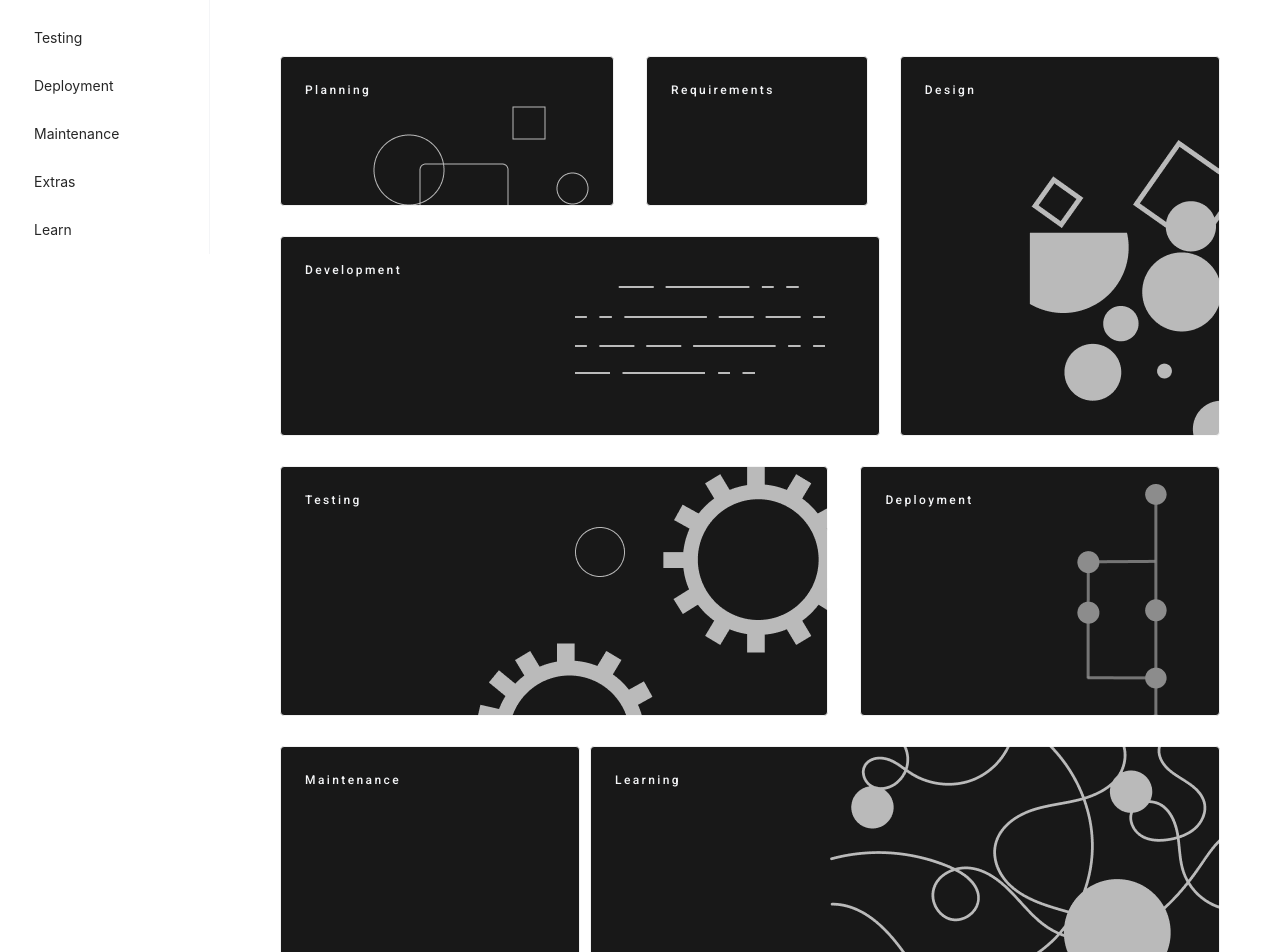
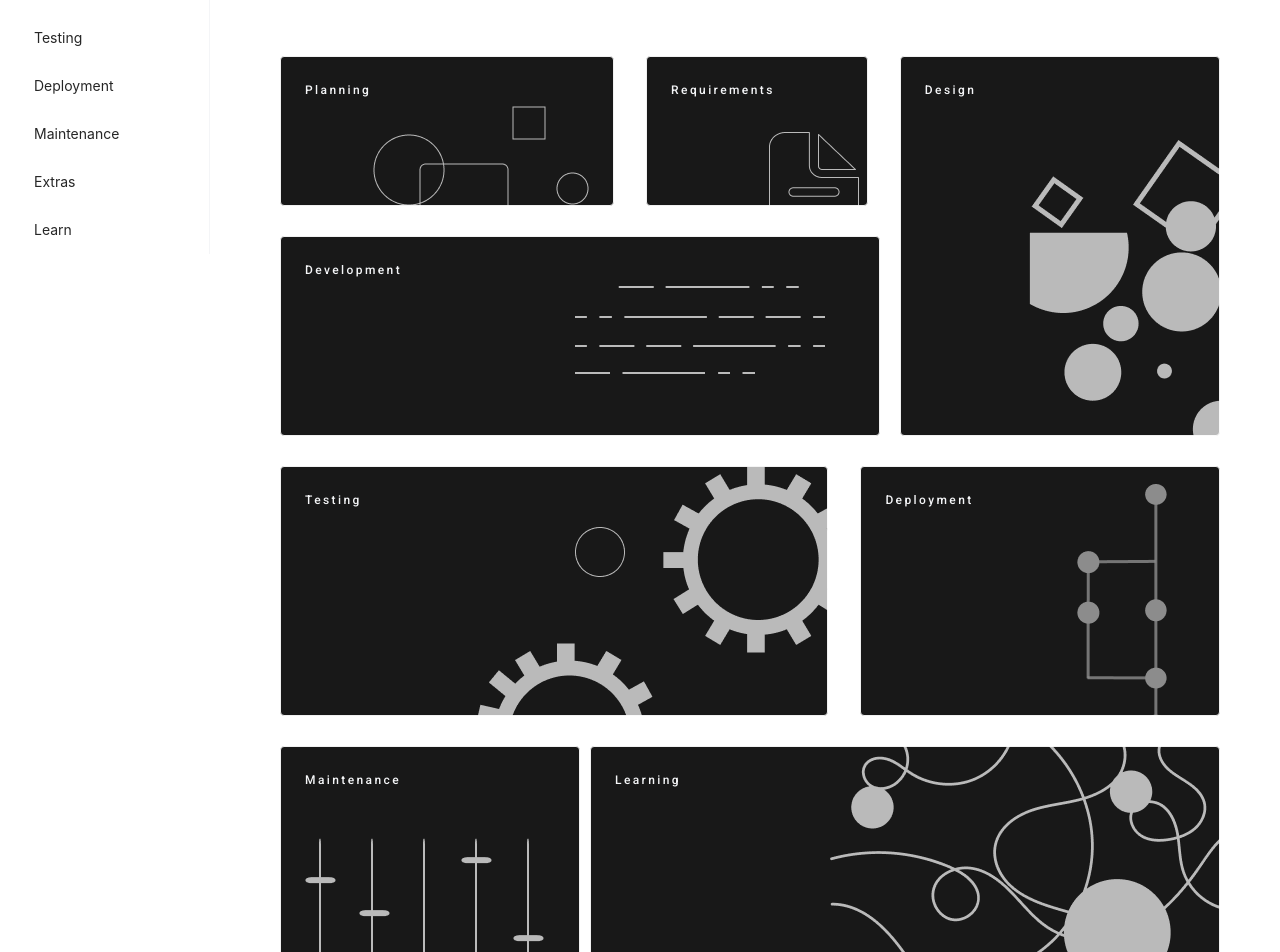
Before and after one commit to AVRahul/UIlabz, a React (Create React App) app: page / in a window 1280 px wide. Shown: the part 300-1252 px from the top of the page. Built offline with nearby package versions, Linux system fonts and the light colour scheme.

Commit message:
Updated the overview page with some effects

```diff
--- a/src/App.css
+++ b/src/App.css
@@ -29,6 +29,15 @@
   display: flex;
   justify-content: flex-end;
   opacity: 0.7;
+}
+
+.requirement-card{
+    display: flex;
+    justify-content: flex-end;
+    margin: -1rem;
+    opacity: 0.7;
+    padding-right: -67px;
+    padding-top: 42px;
 }
 
 .design-card {
@@ -67,6 +76,11 @@
   justify-content: flex-end;
   padding-right: 60px;
   opacity: 0.5;
+}
+
+.maintain-card{
+    padding-top: 42px;
+    opacity: 0.7;
 }
 
 .row2-card {
--- a/src/components/overview/overview.jsx
+++ b/src/components/overview/overview.jsx
@@ -26,7 +26,7 @@ class Overview extends Component {
           align="top"
         >
           <Col flex={4}>
-            <Card style={{ style, height: 150 }}>
+            <Card hoverable style={{ style, height: 150 }}>
               <h6 className="card-title">Planning</h6>
               <div className="plan-card">
                 <img alt="plan" src="/assets/images/idea.png" />
@@ -34,12 +34,15 @@ class Overview extends Component {
             </Card>
           </Col>
           <Col flex={4}>
-            <Card style={{ style, height: 150 }}>
+            <Card hoverable style={{ style, height: 150 }}>
               <h6 className="card-title">Requirements</h6>
+              <div className="requirement-card">
+                <img alt="requirement" src="/assets/images/require.png" />
+              </div>
             </Card>
           </Col>
           <Col flex={6}>
-            <Card style={{ style, height: 380 }}>
+            <Card hoverable style={{ style, height: 380 }}>
               <h6 className="card-title">Design</h6>
               <div className="design-card">
                 <img alt="design" src="/assets/images/design.png" />
@@ -49,7 +52,7 @@ class Overview extends Component {
         </Row>
         <Row justify="center" align="top" className="row2-card">
           <Col flex={7}>
-            <Card style={{ width: 600, height: 200 }}>
+            <Card hoverable style={{ width: 600, height: 200 }}>
               <h6 className="card-title">Development</h6>
               <div className="develop-card">
                 <img alt="design" src="/assets/images/develop.png" />
@@ -64,7 +67,7 @@ class Overview extends Component {
           align="top"
         >
           <Col flex={4}>
-            <Card style={{ style, height: 250 }}>
+            <Card hoverable style={{ style, height: 250 }}>
               <h6 className="card-title">Testing</h6>
               <div className="test-card">
                 <img alt="design" src="/assets/images/testing.png" />
@@ -72,7 +75,7 @@ class Overview extends Component {
             </Card>
           </Col>
           <Col flex={4}>
-            <Card style={{ style, height: 250 }}>
+            <Card hoverable style={{ style, height: 250 }}>
               <h6 className="card-title">Deployment</h6>
               <div className="deploy-card">
               <img alt="design" src="/assets/images/deploy.png" />
@@ -82,12 +85,15 @@ class Overview extends Component {
         </Row>
         <Row className="row4-card" justify="center" align="top">
           <Col flex={4}>
-            <Card style={{ width: 300, height: 250 }}>
+            <Card hoverable style={{ width: 300, height: 250 }}>
               <h6 className="card-title">Maintenance</h6>
+              <div className="maintain-card">
+                <img alt="requirement" src="/assets/images/maintain.png" />
+              </div>
             </Card>
           </Col>
           <Col>
-            <Card style={{ width: 630, height: 250 }}>
+            <Card hoverable style={{ width: 630, height: 250 }}>
               <h6 className="card-title">Learning</h6>
               <div className="learn-card">
                 <img alt="Leaning" src="/assets/images/learn.png" />
```
Also changed, not shown: public/assets/images/maintain.png (added), public/assets/images/require.png.
